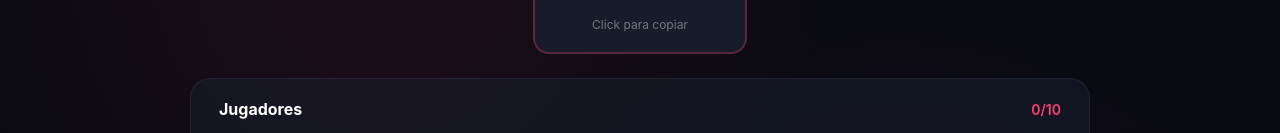
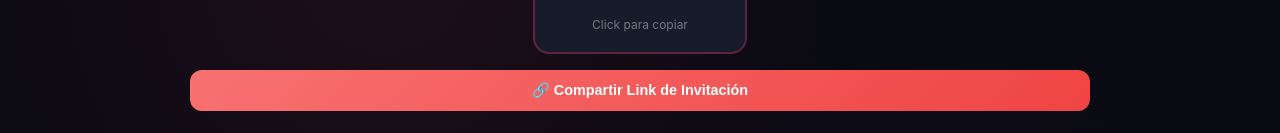
Before and after one commit to mrrobota122e/-los-chatetas, a React (Vite) app in the folder client/: page /lobby/1 in a window 1280 px wide. Shown: the part 209-342 px from the top of the page. Built offline with nearby package versions, Linux system fonts and the light colour scheme; no server answers.

Commit message:
v1.1.0: Add share link buttons, fix socketId duplicate error

```diff
--- a/client/src/pages/LobbyPage.tsx
+++ b/client/src/pages/LobbyPage.tsx
@@ -274,6 +274,30 @@ export default function LobbyPage() {
                                 {copied ? 'Copiado' : 'Click para copiar'}
                             </span>
                         </div>
+
+                        {/* Share Link Button */}
+                        <button
+                            style={{
+                                marginTop: '1rem',
+                                padding: '0.75rem 1.5rem',
+                                background: 'linear-gradient(135deg, #f87171 0%, #ef4444 100%)',
+                                border: 'none',
+                                borderRadius: '12px',
+                                color: '#fff',
+                                fontSize: '0.9rem',
+                                fontWeight: 600,
+                                cursor: 'pointer',
+                                width: '100%'
+                            }}
+                            onClick={(e) => {
+                                e.stopPropagation();
+                                const shareUrl = `${window.location.origin}/join/${roomCode}`;
+                                navigator.clipboard.writeText(shareUrl);
+                                alert('¡Link copiado! Compártelo con tus amigos');
+                            }}
+                        >
+                            🔗 Compartir Link de Invitación
+                        </button>
                     </section>
 
                     {/* Players Grid */}
--- a/client/src/pages/guessWho/GuessWhoLobbyPage.tsx
+++ b/client/src/pages/guessWho/GuessWhoLobbyPage.tsx
@@ -166,6 +166,32 @@ export default function GuessWhoLobbyPage() {
                     </div>
                 </motion.div>
 
+                {/* Share Link */}
+                <motion.button
+                    style={{
+                        padding: '0.75rem 1.5rem',
+                        background: 'linear-gradient(135deg, #4f46e5 0%, #7c3aed 100%)',
+                        border: 'none',
+                        borderRadius: '12px',
+                        color: '#fff',
+                        fontSize: '0.9rem',
+                        fontWeight: 600,
+                        cursor: 'pointer'
+                    }}
+                    onClick={() => {
+                        const shareUrl = `${window.location.origin}/guess-who/join/${roomCode}`;
+                        navigator.clipboard.writeText(shareUrl);
+                        alert('¡Link copiado! Compártelo con tu amigo');
+                    }}
+                    whileHover={{ scale: 1.02 }}
+                    whileTap={{ scale: 0.98 }}
+                    initial={{ opacity: 0 }}
+                    animate={{ opacity: 1 }}
+                    transition={{ delay: 0.25 }}
+                >
+                    🔗 Compartir Link de Invitación
+                </motion.button>
+
                 {/* Players */}
                 <motion.div
                     className={styles.playersSection}
--- a/package.json
+++ b/package.json
@@ -1,6 +1,6 @@
 {
   "name": "los-chatetas",
-  "version": "1.0.0",
+  "version": "1.1.0",
   "description": "Juego web multijugador de deducción social en tiempo real con temática de fútbol",
   "private": true,
   "workspaces": [
```
